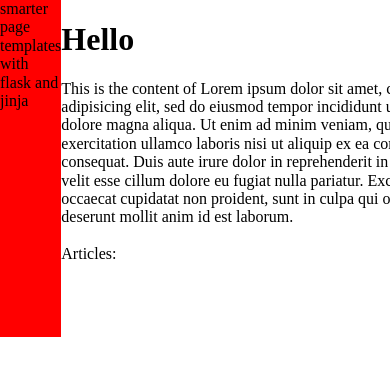
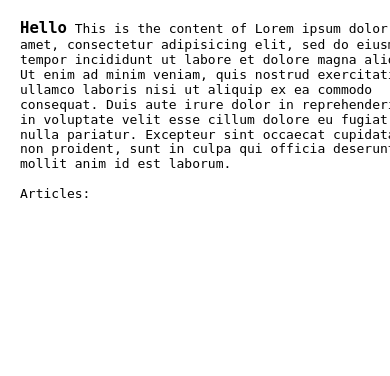
Before and after one commit to Odnes/pneumatic, a Flask app: page / in a window 390 px wide; the page is wider, and only the part inside the window is pictured. Shown: the top 376 px of that part. Run offline with Flask 2, Linux system fonts and the light colour scheme; data that the repository does not hold is empty.

Commit message:
Make sidebar responsive

```diff
--- a/or_flask/static/css/styles.css
+++ b/or_flask/static/css/styles.css
@@ -17,13 +17,29 @@
    ---------------------------------------------------------*/
     body {
       display: flex;
+      font-family: monospace;
+    }
+    h1 {
+      font-size: 1.2em;
+      display:inline;
     }
     .nav_wrap {
-      background-color: red;
+      background-color: rgba(138, 150,159,0.5);
+      display:none;
       }
     .content_wrap{
       min-width: 400px;
+      margin: 20px;
     }
+
+@media only screen and (min-width: 30em) {
+    .inline-title {
+        display:none;
+    }
+    .nav_wrap {
+      display: flex;
+    }
+}
 
 
 /* ---------------------------------------------------------
--- a/or_flask/templates/sample_page.html
+++ b/or_flask/templates/sample_page.html
@@ -29,7 +29,7 @@ proident, sunt in culpa qui officia deserunt mollit anim id est laborum.
 Articles:<br>
 {% for i in article %}
     <span id="{{i.slug}}">
-    {{ i['title'] }}<br>
+    <div  class="inline-title"><h1>{{ i['title'] }}</h1> <button>|||</button><br></div>
     {{ i['content']|safe }} <br> <!-- safe filter necessary for rendering html -->
     Tags:<br>
         {% for j in i.tags_list %}
```
